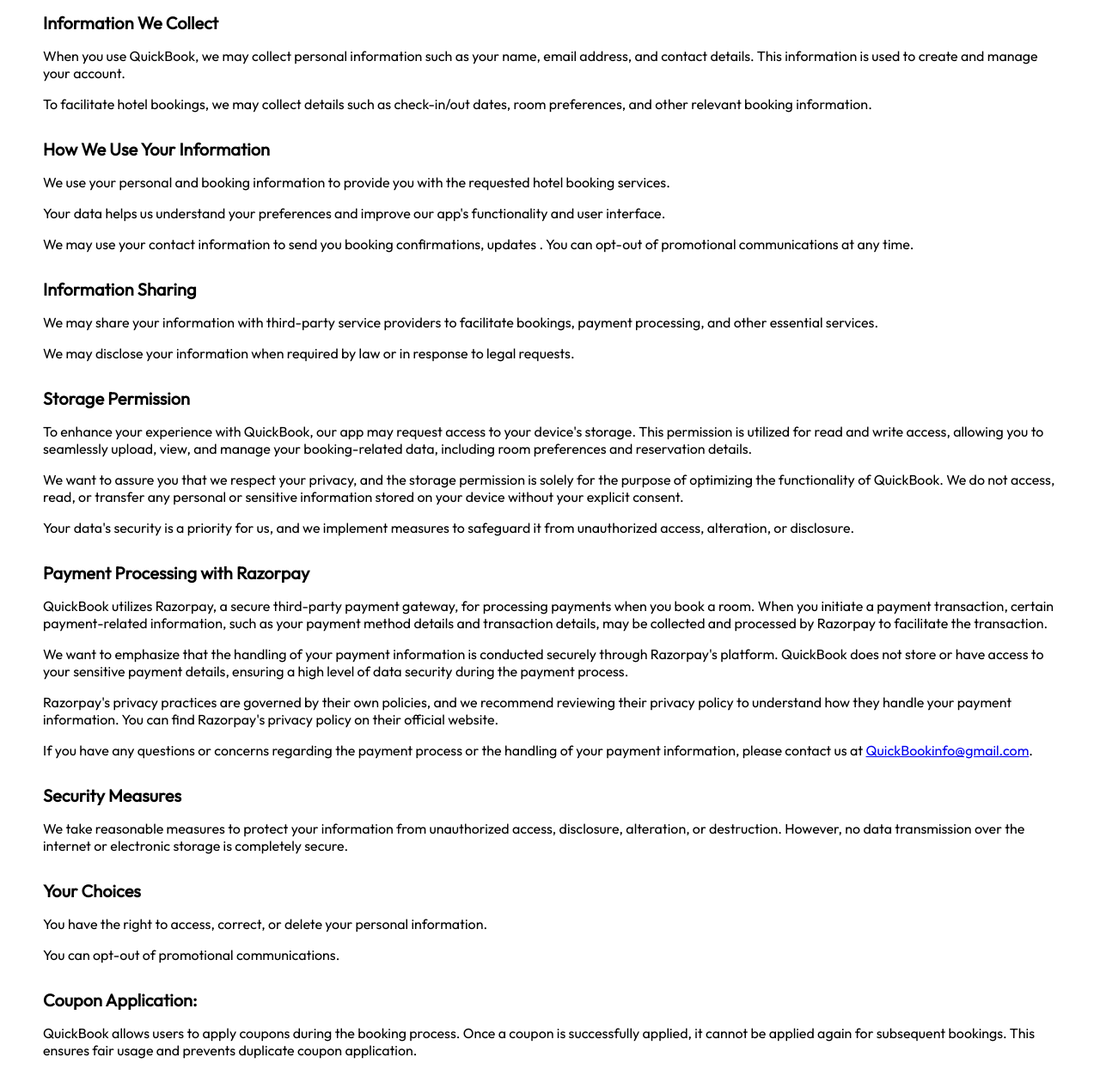
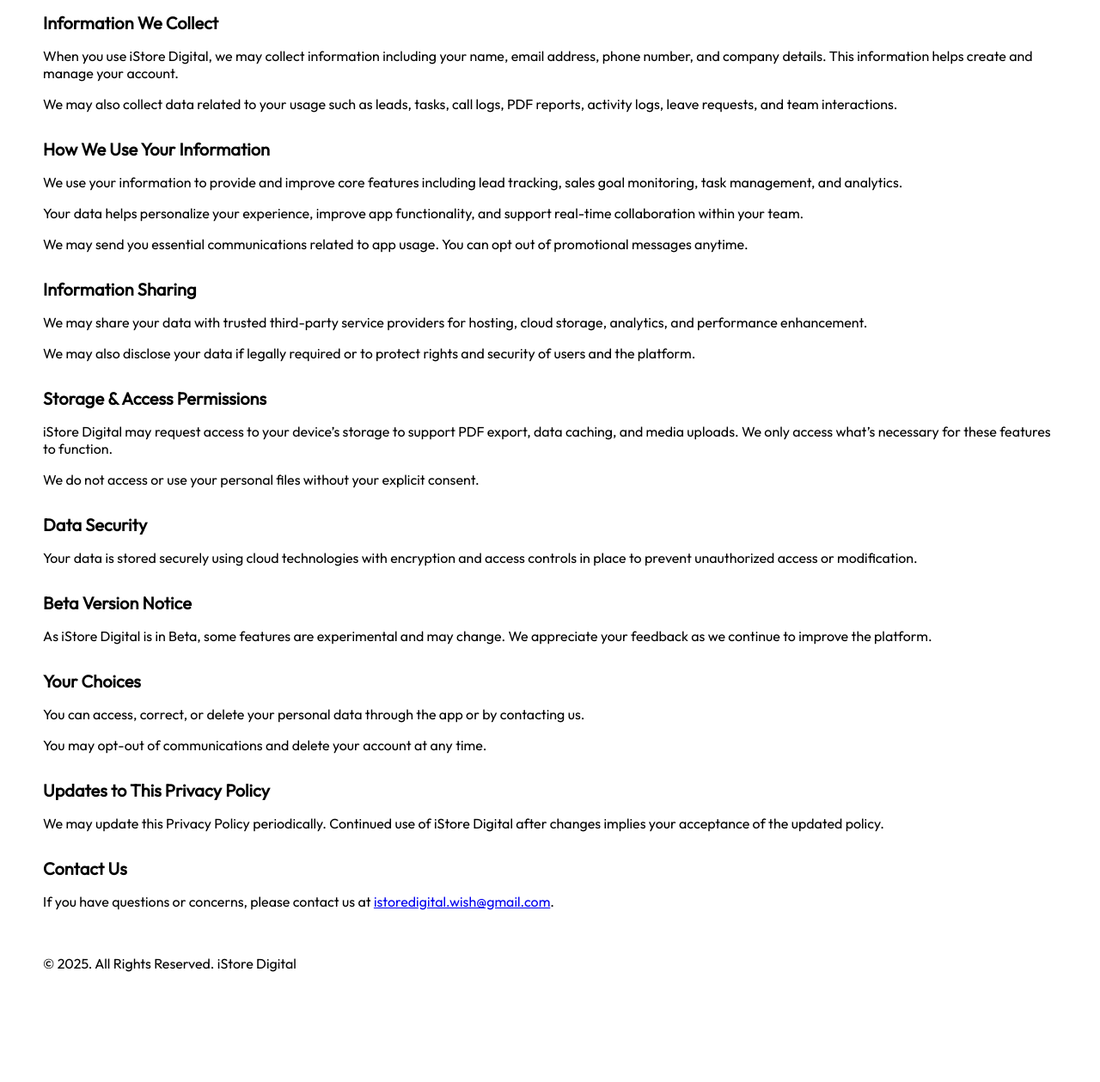
Before and after one commit to Anshif-P/istore_privacy_policy, a plain HTML site: page index.html in a window 1280 px wide. Shown: the part 316-1575 px from the top of the page at 86% size. After the commit the page ends 1513 px from the top, so only its background shows below. Drawn offline with Linux system fonts and the light colour scheme.

Commit message:
istore privacy policy created

```diff
--- a/index.html
+++ b/index.html
@@ -4,83 +4,56 @@
 <head>
   <meta charset="UTF-8">
   <meta name="viewport" content="width=device-width, initial-scale=1.0">
-  <title>QuickBook Privacy Policy</title>
+  <title>iStore Digital Privacy Policy</title>
   <link href="https://fonts.googleapis.com/css2?family=Outfit&display=swap" rel="stylesheet">
-  <link href="css/style.css" rel="stylesheet"> <!-- Link to the external CSS file -->
+  <link href="css/style.css" rel="stylesheet">
 </head>
 
 <body>
   <header>
     <div class="breadcrumb">
-      <h1>QuickBook</h1>
+      <h1>iStore Digital</h1>
     </div>
   </header>
 
   <div class="main-content">
-    <div class="main-heading">Privacy Policy for QuickBook</div>
+    <div class="main-heading">Privacy Policy for iStore Digital (Beta)</div>
 
     <div class="sub-heading">Information We Collect</div>
-    <p>When you use QuickBook, we may collect personal information such as your name, email address, and contact details.
-      This information is used to create and manage your account.</p>
-    <p>To facilitate hotel bookings, we may collect details such as check-in/out dates, room preferences, and other
-      relevant booking information.</p>
+    <p>When you use iStore Digital, we may collect information including your name, email address, phone number, and company details. This information helps create and manage your account.</p>
+    <p>We may also collect data related to your usage such as leads, tasks, call logs, PDF reports, activity logs, leave requests, and team interactions.</p>
 
     <div class="sub-heading">How We Use Your Information</div>
-    <p>We use your personal and booking information to provide you with the requested hotel booking services.</p>
-    <p>Your data helps us understand your preferences and improve our app's functionality and user interface.</p>
-    <p>We may use your contact information to send you booking confirmations, updates . You can opt-out of promotional
-      communications at any time.</p>
+    <p>We use your information to provide and improve core features including lead tracking, sales goal monitoring, task management, and analytics.</p>
+    <p>Your data helps personalize your experience, improve app functionality, and support real-time collaboration within your team.</p>
+    <p>We may send you essential communications related to app usage. You can opt out of promotional messages anytime.</p>
 
     <div class="sub-heading">Information Sharing</div>
-    <p>We may share your information with third-party service providers to facilitate bookings, payment processing, and
-      other essential services.</p>
-    <p>We may disclose your information when required by law or in response to legal requests.</p>
+    <p>We may share your data with trusted third-party service providers for hosting, cloud storage, analytics, and performance enhancement.</p>
+    <p>We may also disclose your data if legally required or to protect rights and security of users and the platform.</p>
 
-    <div class="sub-heading">Storage Permission</div>
-    <p>To enhance your experience with QuickBook, our app may request access to your device's storage. This permission is
-      utilized for read and write access, allowing you to seamlessly upload, view, and manage your booking-related data,
-      including room preferences and reservation details.</p>
-    <p>We want to assure you that we respect your privacy, and the storage permission is solely for the purpose of
-      optimizing the functionality of QuickBook. We do not access, read, or transfer any personal or sensitive
-      information stored on your device without your explicit consent.</p>
-    <p>Your data's security is a priority for us, and we implement measures to safeguard it from unauthorized access,
-      alteration, or disclosure.</p>
+    <div class="sub-heading">Storage & Access Permissions</div>
+    <p>iStore Digital may request access to your device’s storage to support PDF export, data caching, and media uploads. We only access what’s necessary for these features to function.</p>
+    <p>We do not access or use your personal files without your explicit consent.</p>
 
-    <div class="sub-heading">Payment Processing with Razorpay</div>
-    <p>QuickBook utilizes Razorpay, a secure third-party payment gateway, for processing payments when you book a room.
-      When you initiate a payment transaction, certain payment-related information, such as your payment method details
-      and transaction details, may be collected and processed by Razorpay to facilitate the transaction.</p>
-    <p>We want to emphasize that the handling of your payment information is conducted securely through Razorpay's
-      platform. QuickBook does not store or have access to your sensitive payment details, ensuring a high level of data
-      security during the payment process.</p>
-    <p>Razorpay's privacy practices are governed by their own policies, and we recommend reviewing their privacy policy
-      to understand how they handle your payment information. You can find Razorpay's privacy policy on their official
-      website.</p>
-    <p>If you have any questions or concerns regarding the payment process or the handling of your payment information,
-      please contact us at <a href="mailto:QuickBookinfo@gmail.com">QuickBookinfo@gmail.com</a>.</p>
+    <div class="sub-heading">Data Security</div>
+    <p>Your data is stored securely using cloud technologies with encryption and access controls in place to prevent unauthorized access or modification.</p>
 
-    <div class="sub-heading">Security Measures</div>
-    <p>We take reasonable measures to protect your information from unauthorized access, disclosure, alteration, or
-      destruction. However, no data transmission over the internet or electronic storage is completely secure.</p>
+    <div class="sub-heading">Beta Version Notice</div>
+    <p>As iStore Digital is in Beta, some features are experimental and may change. We appreciate your feedback as we continue to improve the platform.</p>
 
     <div class="sub-heading">Your Choices</div>
-    <p>You have the right to access, correct, or delete your personal information.</p>
-    <p>You can opt-out of promotional communications.</p>
-
-    <div class="sub-heading">Coupon Application:</div>
-    <p>QuickBook allows users to apply coupons during the booking process. Once a coupon is successfully applied, it
-      cannot be applied again for subsequent bookings. This ensures fair usage and prevents duplicate coupon
-      application.</p>
+    <p>You can access, correct, or delete your personal data through the app or by contacting us.</p>
+    <p>You may opt-out of communications and delete your account at any time.</p>
 
     <div class="sub-heading">Updates to This Privacy Policy</div>
-    <p>We may update this Privacy Policy from time to time. Please review it periodically for any changes.</p>
+    <p>We may update this Privacy Policy periodically. Continued use of iStore Digital after changes implies your acceptance of the updated policy.</p>
 
     <div class="sub-heading">Contact Us</div>
-    <p>If you have any questions or concerns about this Privacy Policy, please contact us at <a
-        href="mailto:QuickBookinfo@gmail.com">QuickBookinfo@gmail.com</a>.</p>
+    <p>If you have questions or concerns, please contact us at <a href="mailto:istoredigital.wish@gmail.com">istoredigital.wish@gmail.com</a>.</p>
 
     <br>
-    <p>© 2023. All Rights Reserved. QuickBook</p>
+    <p>© 2025. All Rights Reserved. iStore Digital</p>
   </div>
 
 </body>
```
